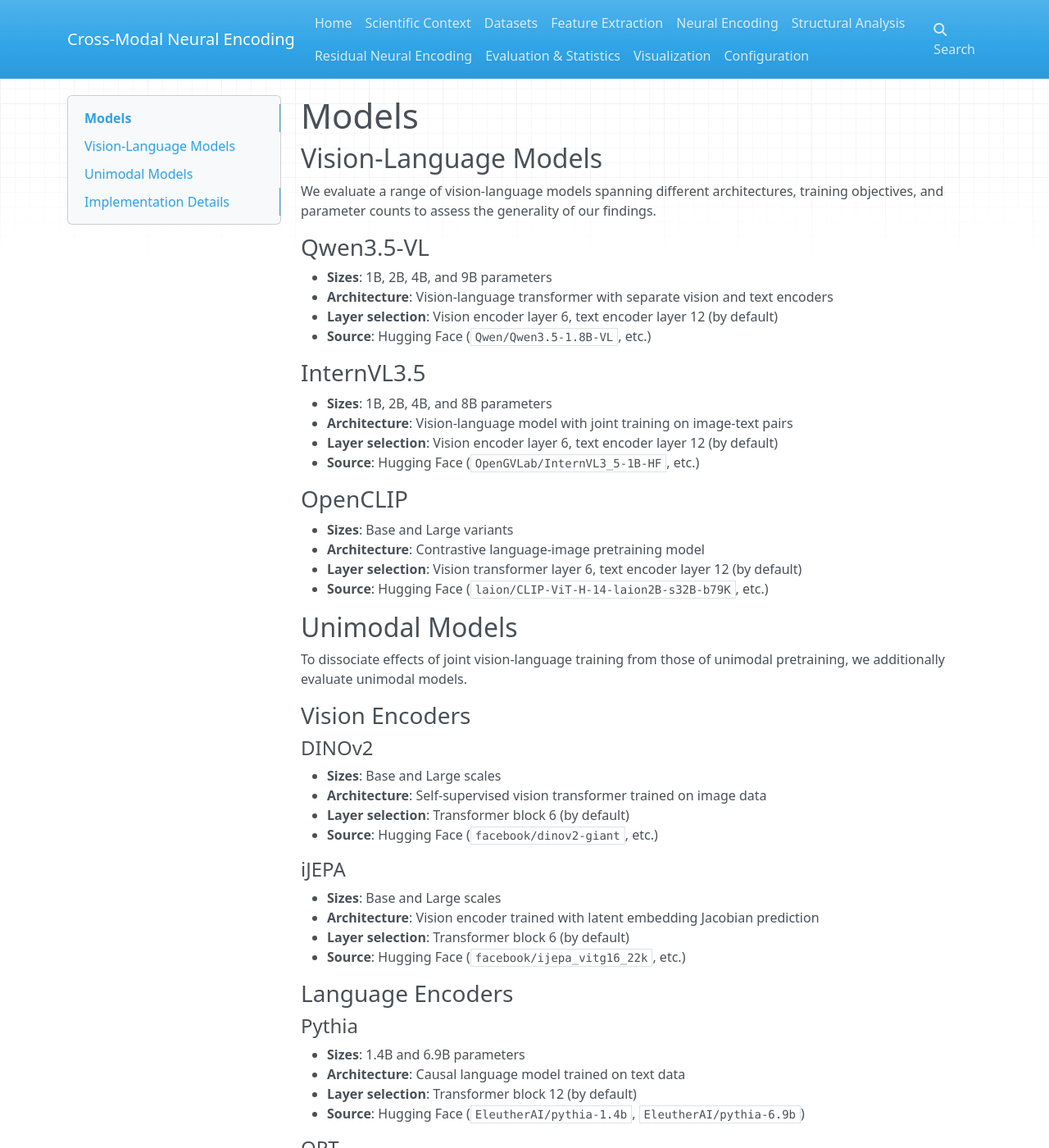
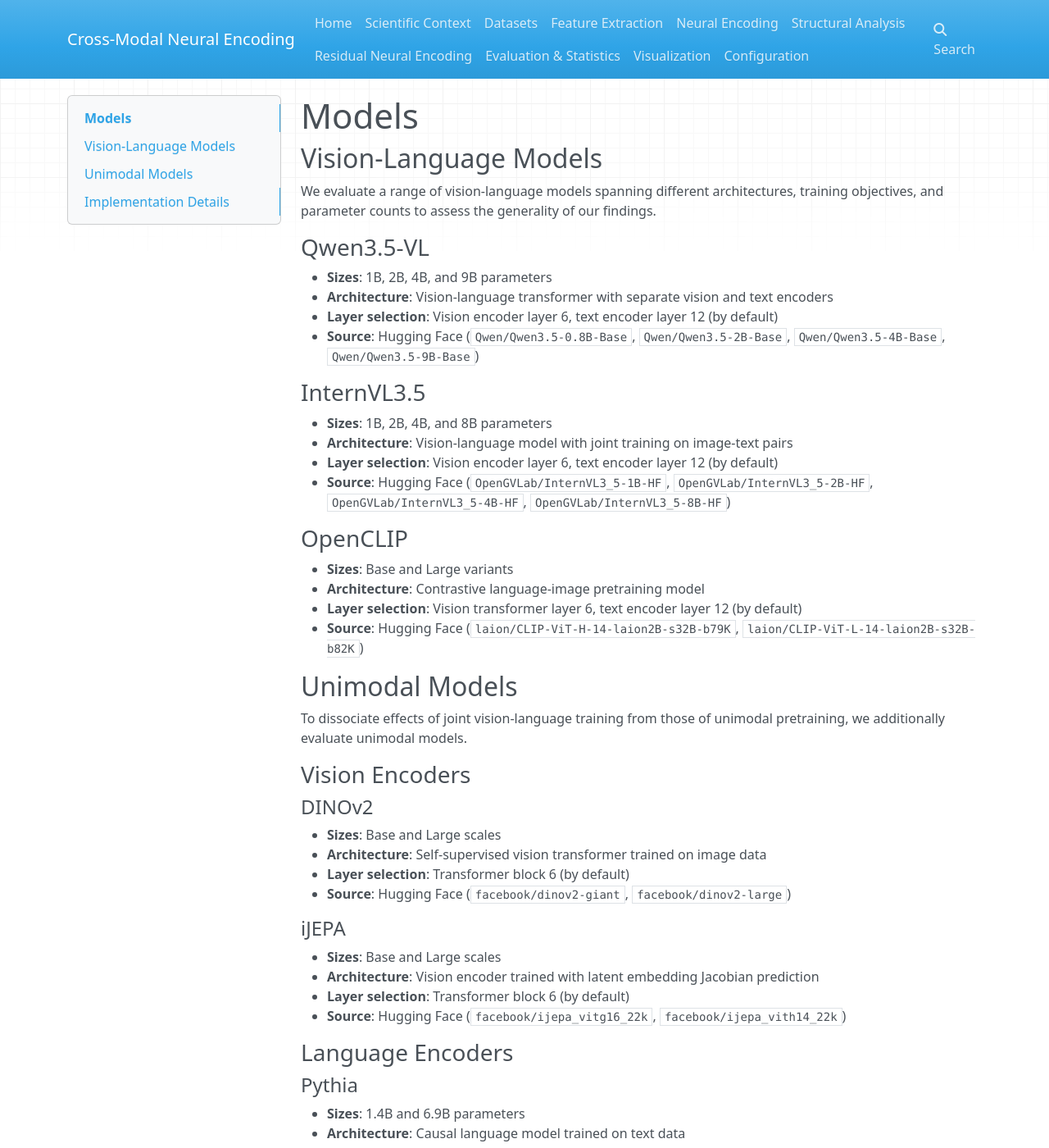
Before and after one commit to helena-balabin/cross_modal_neural_encoding, an MkDocs documentation site: the page built from docs/07_models.md, in a window 1280 px wide and 1400 px high. Shown: the whole window at 82% size. Built offline with MkDocs 1.6.1, drawn with Linux system fonts in a browser that asks for light colours; nearby versions of some CDN libraries; some of the changed text lies outside the part shown.

Commit message:
update exact model specification

```diff
--- a/docs/07_models.md
+++ b/docs/07_models.md
@@ -9,21 +9,21 @@
 - **Sizes**: 1B, 2B, 4B, and 9B parameters
 - **Architecture**: Vision-language transformer with separate vision and text encoders
 - **Layer selection**: Vision encoder layer 6, text encoder layer 12 (by default)
-- **Source**: Hugging Face (`Qwen/Qwen3.5-1.8B-VL`, etc.)
+- **Source**: Hugging Face (`Qwen/Qwen3.5-0.8B-Base`, `Qwen/Qwen3.5-2B-Base`, `Qwen/Qwen3.5-4B-Base`, `Qwen/Qwen3.5-9B-Base`)
 
 ### InternVL3.5
 
 - **Sizes**: 1B, 2B, 4B, and 8B parameters
 - **Architecture**: Vision-language model with joint training on image-text pairs
 - **Layer selection**: Vision encoder layer 6, text encoder layer 12 (by default)
-- **Source**: Hugging Face (`OpenGVLab/InternVL3_5-1B-HF`, etc.)
+- **Source**: Hugging Face (`OpenGVLab/InternVL3_5-1B-HF`, `OpenGVLab/InternVL3_5-2B-HF`, `OpenGVLab/InternVL3_5-4B-HF`, `OpenGVLab/InternVL3_5-8B-HF`)
 
 ### OpenCLIP
 
 - **Sizes**: Base and Large variants
 - **Architecture**: Contrastive language-image pretraining model
 - **Layer selection**: Vision transformer layer 6, text encoder layer 12 (by default)
-- **Source**: Hugging Face (`laion/CLIP-ViT-H-14-laion2B-s32B-b79K`, etc.)
+- **Source**: Hugging Face (`laion/CLIP-ViT-H-14-laion2B-s32B-b79K`, `laion/CLIP-ViT-L-14-laion2B-s32B-b82K`)
 
 ## Unimodal Models
 
@@ -36,14 +36,14 @@
 - **Sizes**: Base and Large scales
 - **Architecture**: Self-supervised vision transformer trained on image data
 - **Layer selection**: Transformer block 6 (by default)
-- **Source**: Hugging Face (`facebook/dinov2-giant`, etc.)
+- **Source**: Hugging Face (`facebook/dinov2-giant`, `facebook/dinov2-large`)
 
 #### iJEPA
 
 - **Sizes**: Base and Large scales
 - **Architecture**: Vision encoder trained with latent embedding Jacobian prediction
 - **Layer selection**: Transformer block 6 (by default)
-- **Source**: Hugging Face (`facebook/ijepa_vitg16_22k`, etc.)
+- **Source**: Hugging Face (`facebook/ijepa_vitg16_22k`, `facebook/ijepa_vith14_22k`)
 
 ### Language Encoders
 
@@ -59,7 +59,7 @@
 - **Sizes**: 1.3B and 2.7B parameters
 - **Architecture**: Open Pre-trained Transformers language model
 - **Layer selection**: Transformer block 12 (by default)
-- **Source**: Hugging Face (`facebook/opt-1.3b`, etc.)
+- **Source**: Hugging Face (`facebook/opt-1.3b`, `facebook/opt-2.7b`)
 
 ## Implementation Details
 
```
